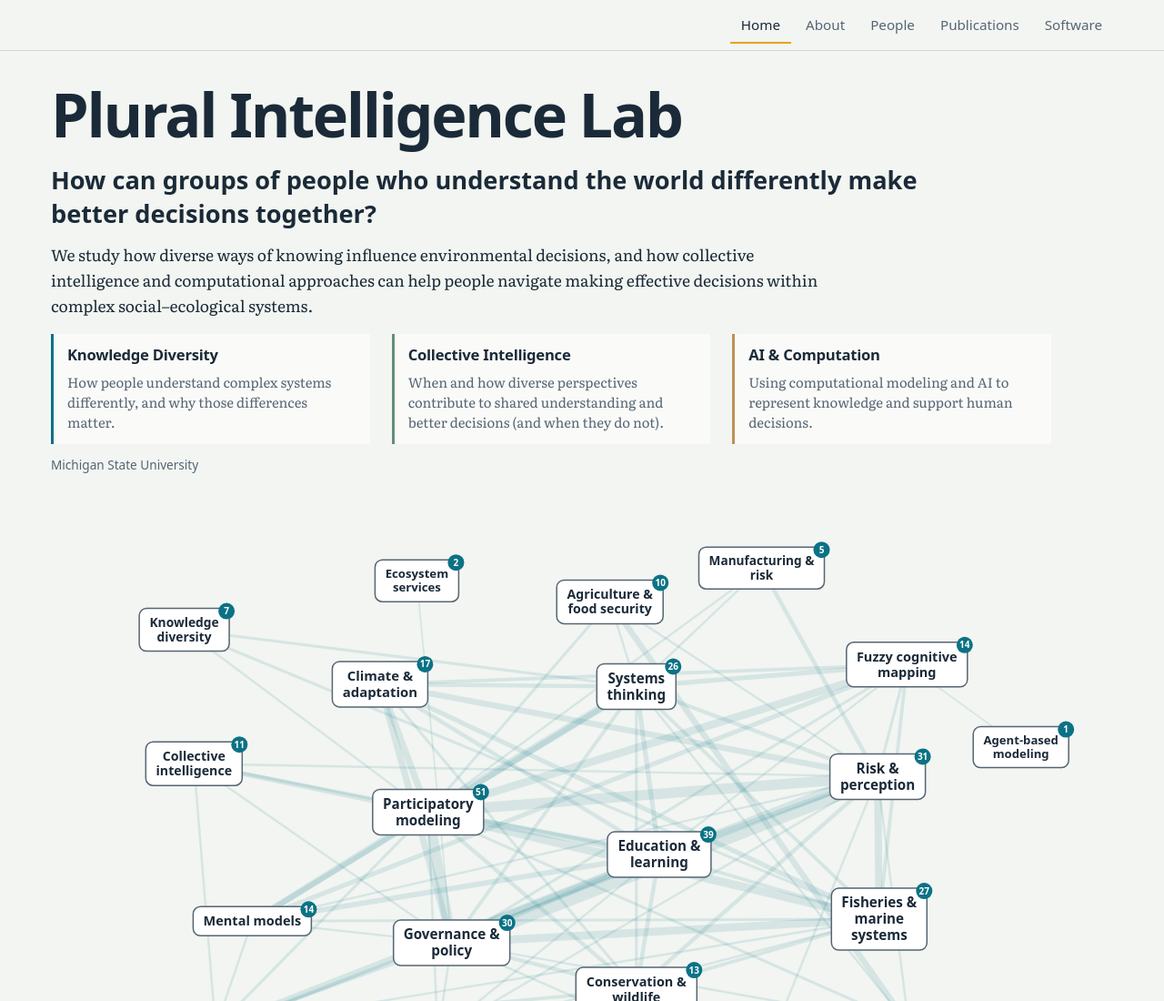
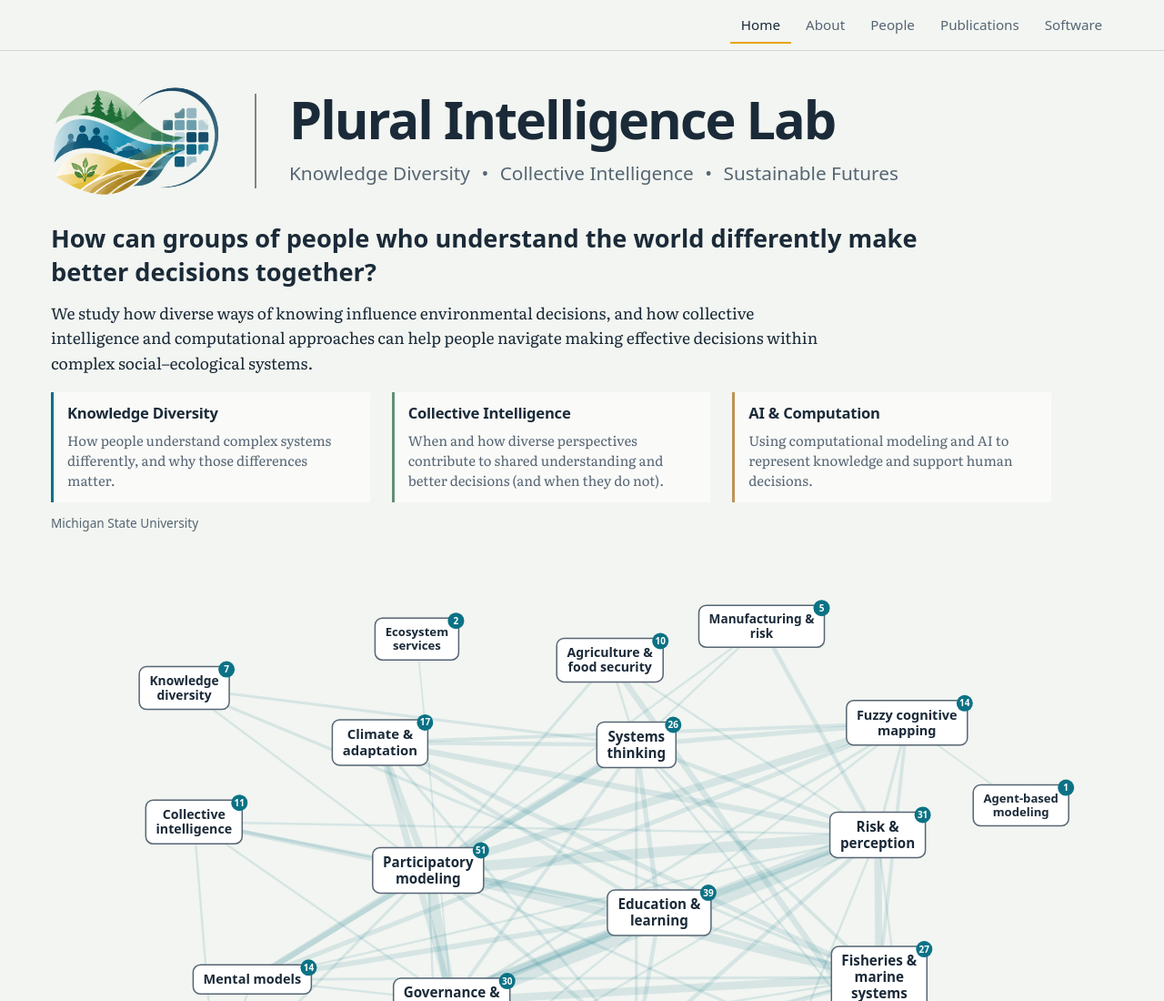
Before and after one commit to stevenallangray/prof-steven-gray, a website: page variants/concept-map/index.html in a window 1280 px wide. Shown: the top 1100 px of the page at 91% size. Drawn offline with Linux system fonts and the light colour scheme; a web font is replaced by a local one.

Commit message:
Rebuild the hero lockup with a separate logo and live text
The old hero used a single logo image that contained the lab name and
tagline, and the image file was never committed. Add the logo mark and
build the name and tagline from site data (meta.labName, meta.description)
so the lockup reflows on narrow screens: mark on top, stacked tagline,
divider hidden. The logo has empty alt text since the adjacent h1 names
the lab.

Co-Authored-By: Claude Sonnet 5.5 <noreply@anthropic.com>

```diff
--- a/variants/concept-map/app.js
+++ b/variants/concept-map/app.js
@@ -225,7 +225,12 @@
     const hero = h('div', { class: 'wrap hero' },
       h('div', { class: 'hero-grid' },
         h('div', { class: 'hero-copy' },
-          h('h1', { class: 'hero-title' }, data.meta.labName.full),
+          h('div', { class: 'hero-lockup' },
+            h('img', { class: 'hero-logo', src: assetUrl('img/plural-intelligence-logo.png'), alt: '', width: 704, height: 456, decoding: 'async' }),
+            h('div', { class: 'hero-lockup-text' },
+              h('h1', { class: 'hero-title' }, data.meta.labName.full),
+              data.meta.description && h('p', { class: 'hero-tagline' },
+                data.meta.description.split(' · ').map((part) => h('span', { class: 'hero-tagline-item' }, part))))),
           question && h('p', { class: 'hero-question' }, inline(question.text)),
           lede && h('p', { class: 'hero-lede' }, inline(lede.text)),
           h('ul', { class: 'theme-list', 'aria-label': 'Research themes' },
--- a/variants/concept-map/style.css
+++ b/variants/concept-map/style.css
@@ -141,7 +141,6 @@ button { cursor: pointer; }
 }
 .hero-grid { display: grid; gap: clamp(28px, 4vw, 52px); }
 .hero-lede { font-size: clamp(1.1rem, 1.7vw, 1.3rem); line-height: 1.6; max-width: 78ch; margin: 0 0 12px; }
-.hero-logo { width: min(100%, 1000px); height: auto; object-fit: contain; }
 .hero-place { font-family: var(--font-ui); color: var(--ink-soft); margin: 0; font-weight: 500; }
 .map-wrap { min-width: 0; }
 .map { width: 100%; }
@@ -347,3 +346,26 @@ button { cursor: pointer; }
 
 /* Funder follows project heading, secondary to the research title. */
 .about-project .project-funder { font-family: var(--font-ui); font-size: .75em; font-style: italic; font-weight: 450; color: var(--ink-soft); white-space: normal; }
+
+/* Hero lockup: logo mark and text are separate elements so they reflow on narrow screens. */
+.hero-lockup {
+  display: flex; flex-wrap: wrap; align-items: center;
+  gap: clamp(16px, 3vw, 36px); margin-bottom: clamp(16px, 2.4vw, 28px);
+}
+.hero-logo { flex: none; width: clamp(104px, 16vw, 188px); height: auto; }
+.hero-lockup-text {
+  flex: 1 1 18rem; min-width: 0;
+  padding-left: clamp(16px, 3vw, 36px); border-left: 2px solid color-mix(in srgb, var(--ink) 55%, transparent);
+}
+.hero-lockup .hero-title { margin: 0 0 clamp(8px, 1.2vw, 14px); font-size: clamp(2rem, 4.6vw, 3.6rem); }
+.hero-tagline {
+  display: flex; flex-wrap: wrap; column-gap: .6em; row-gap: .15em; margin: 0;
+  font-family: var(--font-ui); font-weight: 500; color: var(--ink-soft); font-size: clamp(.95rem, 1.7vw, 1.3rem);
+}
+.hero-tagline-item + .hero-tagline-item::before { content: "\2022"; margin-right: .6em; }
+@media (max-width: 719px) {
+  .hero-lockup { flex-direction: column; align-items: flex-start; }
+  .hero-lockup-text { flex: none; width: 100%; padding-left: 0; border-left: 0; }
+  .hero-tagline { flex-direction: column; }
+  .hero-tagline-item + .hero-tagline-item::before { content: none; }
+}
```
Also changed, not shown: img/plural-intelligence-logo.png (added).
